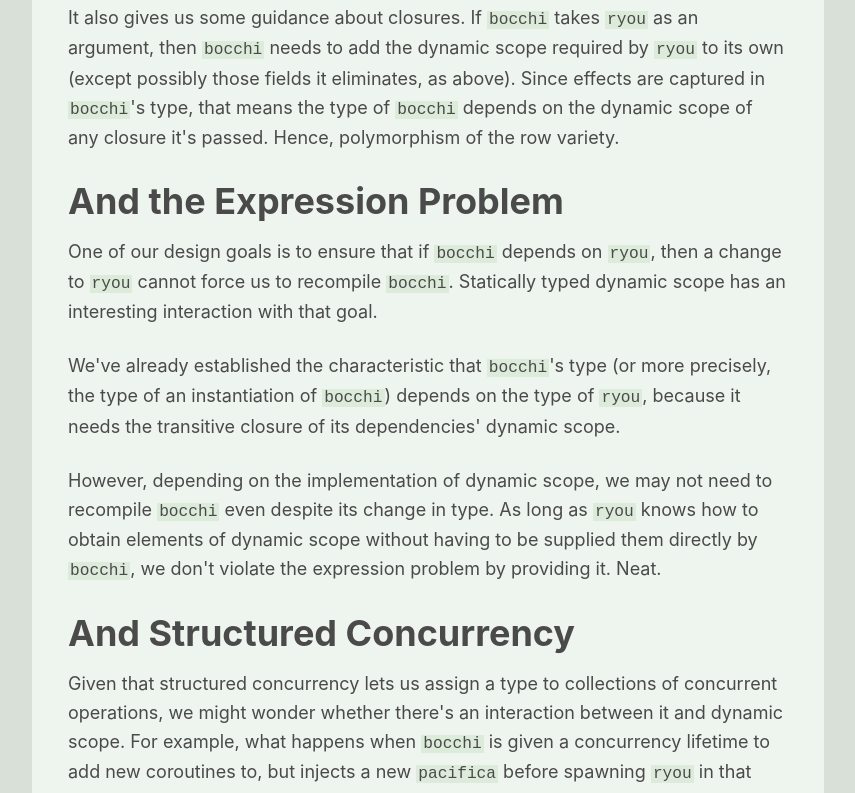
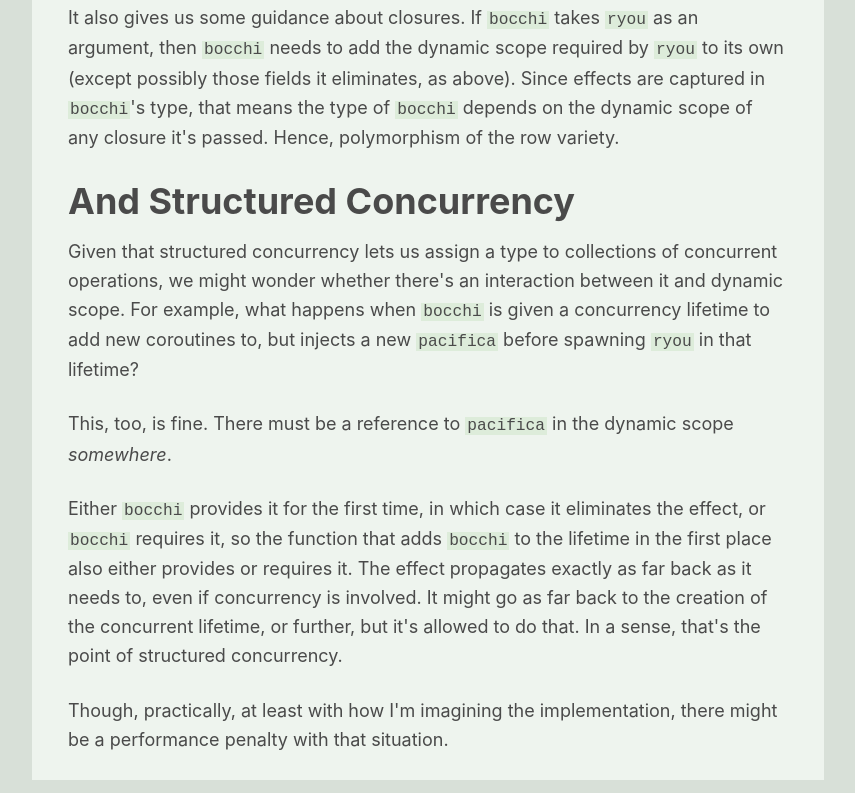
Before and after one commit to zephyrtronium/zephyrtronium.github.io, a plain HTML site: page articles/lang-dynamic-scope.html in a window 1280 px wide. Shown: the part 1470-2263 px from the top of the page, without its empty margins (212-1067 px from the left). Drawn offline with Linux system fonts and the light colour scheme.

Commit message:
lang-dynamic-scope: remove incorrect section

```diff
--- a/articles/lang-dynamic-scope.html
+++ b/articles/lang-dynamic-scope.html
@@ -60,16 +60,7 @@ Since effects are captured in <code>bocchi</code>'s type, that means the type of
 Hence, polymorphism of the row variety.</p>
 
 
-<a class="permalink" href="#2."><h2 id="2.">And the Expression Problem</h2></a>
-<p>One of our design goals is to ensure that if <code>bocchi</code> depends on <code>ryou</code>, then a change to <code>ryou</code> cannot force us to recompile <code>bocchi</code>.
-Statically typed dynamic scope has an interesting interaction with that goal.</p>
-<p>We've already established the characteristic that <code>bocchi</code>'s type (or more precisely, the type of an instantiation of <code>bocchi</code>) depends on the type of <code>ryou</code>, because it needs the transitive closure of its dependencies' dynamic scope.</p>
-<p>However, depending on the implementation of dynamic scope, we may not need to recompile <code>bocchi</code> even despite its change in type.
-As long as <code>ryou</code> knows how to obtain elements of dynamic scope without having to be supplied them directly by <code>bocchi</code>, we don't violate the expression problem by providing it.
-Neat.</p>
-
-
-<a class="permalink" href="#3."><h2 id="3.">And Structured Concurrency</h2></a>
+<a class="permalink" href="#2."><h2 id="2.">And Structured Concurrency</h2></a>
 <p>Given that structured concurrency lets us assign a type to collections of concurrent operations, we might wonder whether there's an interaction between it and dynamic scope.
 For example, what happens when <code>bocchi</code> is given a concurrency lifetime to add new coroutines to, but injects a new <code>pacifica</code> before spawning <code>ryou</code> in that lifetime?</p>
 <p>This, too, is fine.
```
Also changed, not shown: 1 other file.
